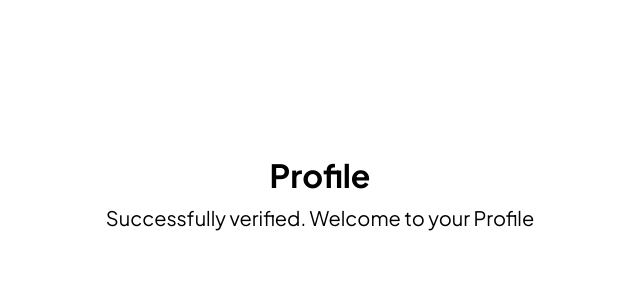
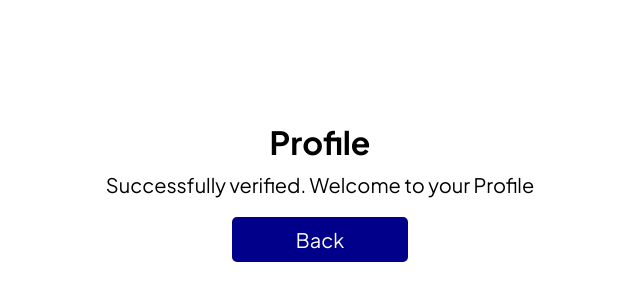
Before and after one commit to sudipstha08/code-verify, a React (Vite) app in the folder client/: page /dashboard in a window 1280 px wide. Shown: the part 128-428 px from the top of the page, without its empty margins (320-960 px from the left). Built offline with nearby package versions, Linux system fonts and the light colour scheme.

Commit message:
feat: add back btn in dashboard

```diff
--- a/client/src/containers/DashboardPage/index.tsx
+++ b/client/src/containers/DashboardPage/index.tsx
@@ -1,5 +1,7 @@
 import { FC } from 'react'
+import { useNavigate } from 'react-router-dom'
 import styled from 'styled-components'
+import { Button } from '@/components'
 
 const Container = styled.main`
   display: flex;
@@ -10,14 +12,17 @@ const Container = styled.main`
   p {
     margin-top: 10px;
     font-size: 1.25rem;
+    margin-bottom: 20px;
   }
 `
 
 export const DashboardPage: FC = () => {
+  const navigate = useNavigate()
   return (
     <Container>
       <h1>Profile</h1>
       <p>Successfully verified. Welcome to your Profile</p>
+      <Button label="Back" onClick={() => navigate('/')} />
     </Container>
   )
 }
```
Also changed, not shown: 3 other files (tests, documents, lock files or other folders).
